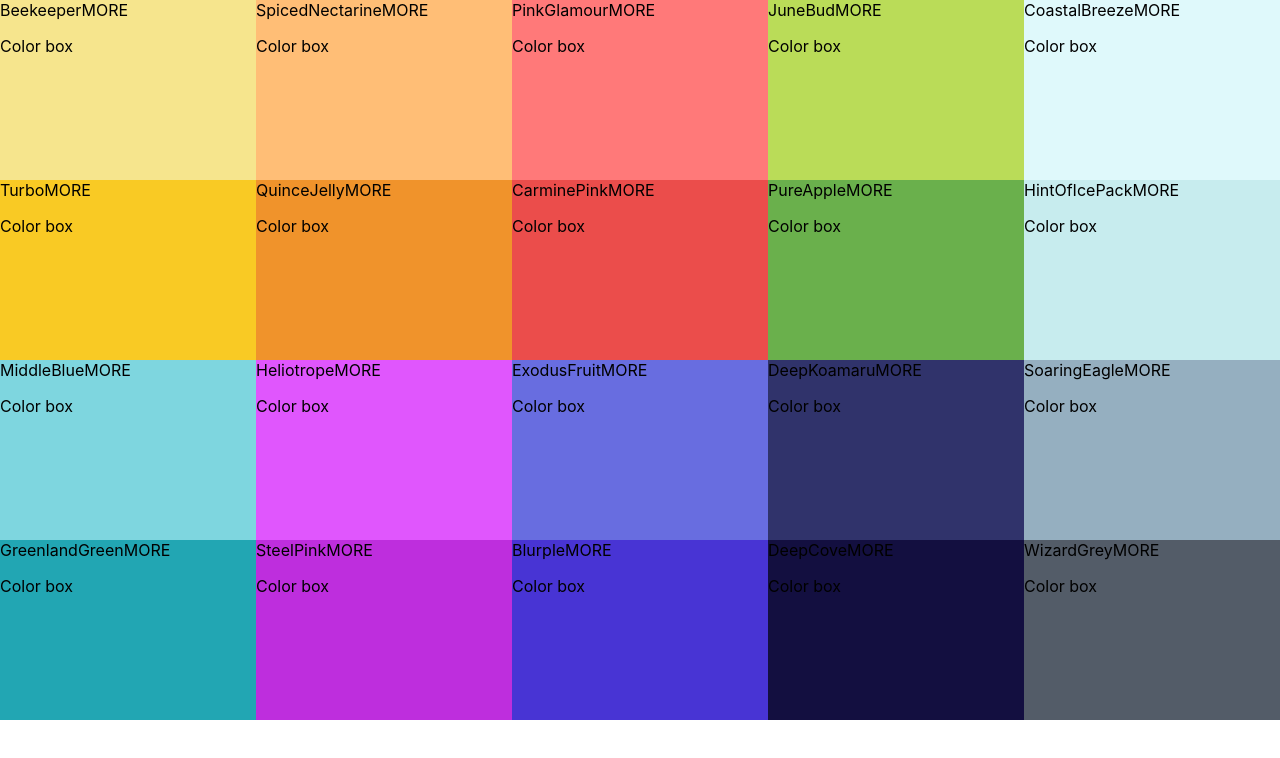
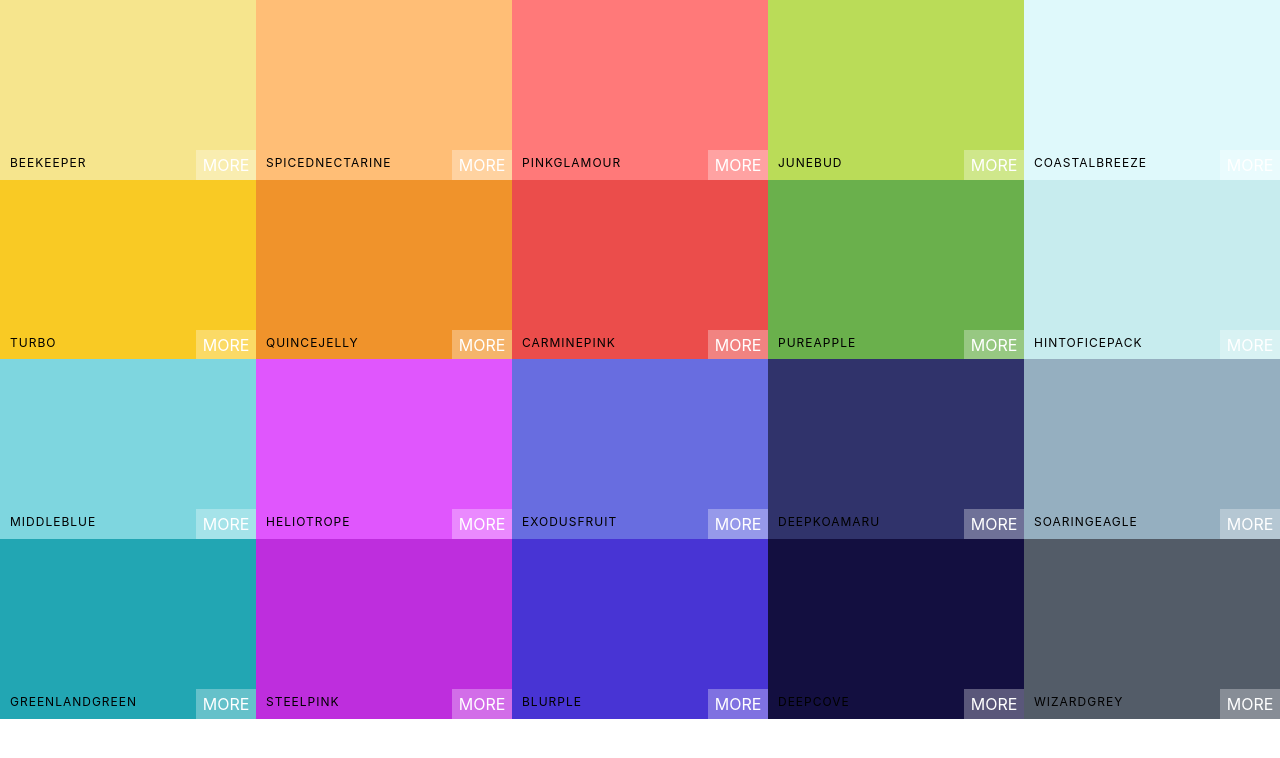
Before and after one commit to saravana042/color-project, a React (Create React App) app: page / in a window 1280 px wide. Shown: the top 758 px of the page. Built offline with nearby package versions, Linux system fonts and the light colour scheme.

Commit message:
Style colorbox

```diff
--- a/src/ColorBox.css
+++ b/src/ColorBox.css
@@ -3,4 +3,59 @@
     height:25%;
     margin:0 auto;
     display:inline-block;
+    position:relative;
+    cursor:pointer;
+    margin-bottom:-4.5px;
 }
+
+.copy-button{
+    width:100px;
+    height:30px;
+    position: absolute;
+    display:inline-block;
+    top:50%;
+    left:50%;
+    margin-left:-50px;
+    margin-top:-15px;
+    text-align:center;
+    outline:none;
+    background:rgba(255,255,255, 0.3);
+    font-size:1rem;
+    line-height: 30px;
+    color:white;
+    text-transform:uppercase;
+    border:none;
+    opacity:0;
+}
+
+.ColorBox:hover .copy-button{
+    opacity: 1;
+    transition:0.5s;
+}
+
+.box-content{
+    position:absolute;
+    width:100%;
+    left:0px;
+    bottom:0px;
+    padding:10px;
+    color:#000000;
+    letter-spacing:1px;
+    text-transform: uppercase;
+    font-size:12px;
+    box-sizing:border-box;
+}
+
+.see-more{
+    background: rgba(255,255,255, 0.3);
+    position:absolute;
+    border:none;
+    right:0px;
+    bottom:0px;
+    color:#ffffff;
+    width:60px;
+    height:30px;
+    text-align:center;
+    line-height:30px;
+    text-transform:uppercase;
+}
--- a/src/ColorBox.js
+++ b/src/ColorBox.js
@@ -3,13 +3,18 @@
 
 class ColorBox extends Component {
     render() {
+        const { name, background } = this.props
         return (
-            <div style={{ background: this.props.background }} className='ColorBox'>
-                <span>{this.props.name}</span>
-                <span>MORE</span>
-                <p>Color box</p>
+            <div style={{ background }} className='ColorBox'>
+                <div className='copy-container'>
+                    <div className='box-content'>
+                        <span>{name}</span>
+                    </div>
+                    <button className='copy-button'>Copy</button>
+                </div>
+                <span className="see-more">More</span>
             </div>
-        )
+        );
     }
 }
 
```
